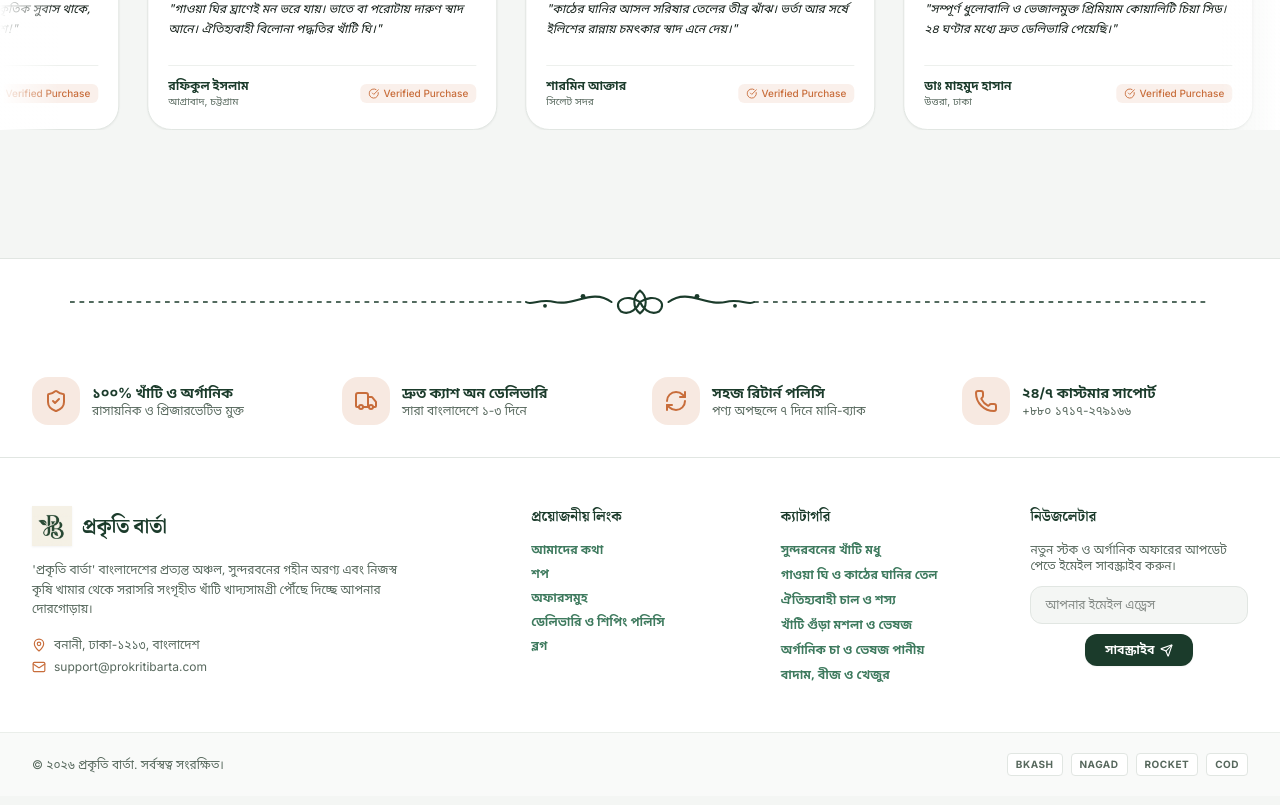
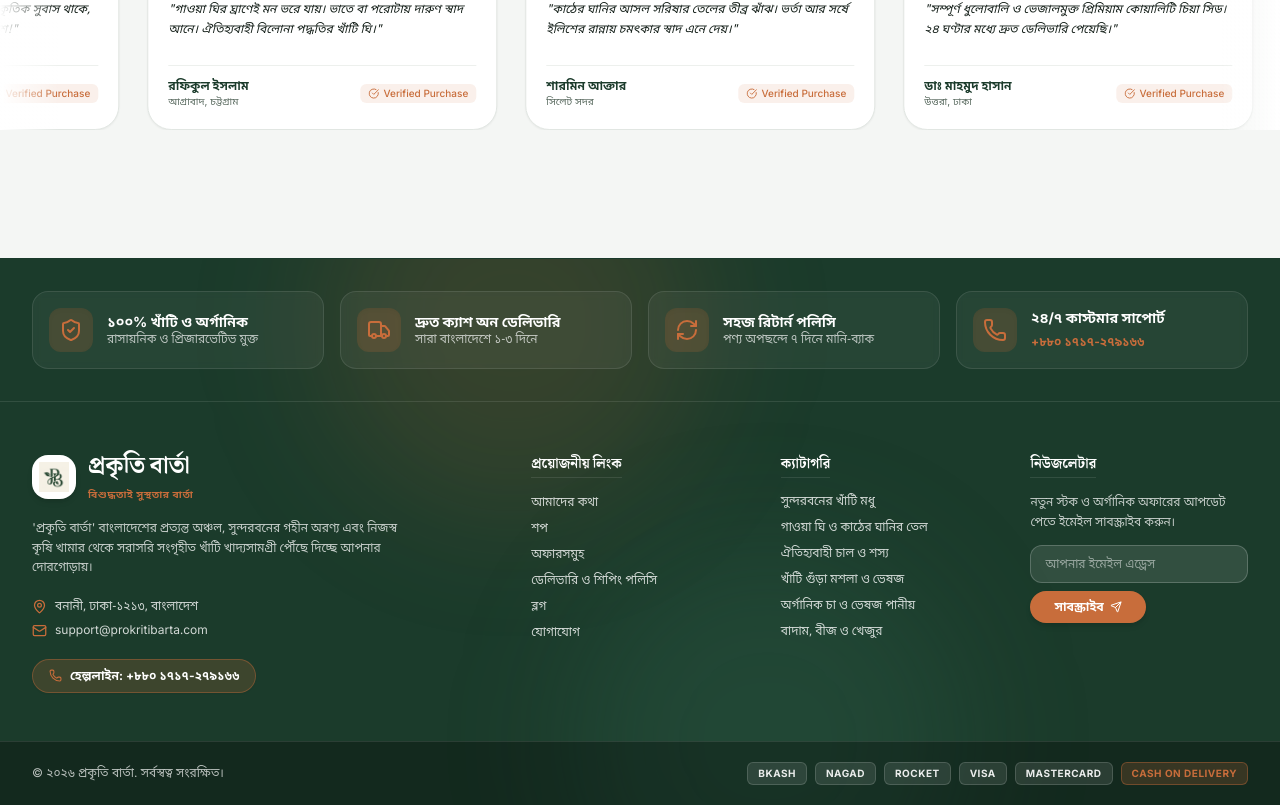
Before and after one commit to tridib371/prokriti-barta, a React (Vite) app: page / in a window 1280 px wide. Shown: the part 3776-4581 px from the top of the page. Built offline with nearby package versions, Linux system fonts and the light colour scheme.

Commit message:
style: redesign Footer with deep forest green brand theme, glassmorphic trust cards, and rich ambient lighting

```diff
--- a/src/components/layout/Footer.jsx
+++ b/src/components/layout/Footer.jsx
@@ -1,7 +1,6 @@
 import React, { useState } from 'react';
 import { Link } from 'react-router-dom';
-import { Mail, Phone, MapPin, Send, CheckCircle, ShieldCheck, Truck, RefreshCw } from 'lucide-react';
-import AlponaDivider from '../ui/AlponaDivider';
+import { Mail, Phone, MapPin, Send, CheckCircle, ShieldCheck, Truck, RefreshCw, ArrowRight } from 'lucide-react';
 import categories from '../../data/categories.json';
 import { useLanguage } from '../../context/LanguageContext';
 
@@ -19,100 +18,132 @@ export default function Footer() {
   };
 
   return (
-    <footer className="bg-surface text-ink border-t border-line mt-16 transition-colors">
-      <AlponaDivider className="my-0" />
+    <footer className="bg-primary text-white relative overflow-hidden border-t border-primary/40 mt-16 select-none">
 
-      {/* Value Badges Banner */}
-      <div className="max-w-7xl mx-auto px-4 sm:px-6 lg:px-8 py-8 border-b border-line">
-        <div className="grid grid-cols-1 sm:grid-cols-2 md:grid-cols-4 gap-6 text-center sm:text-left">
-          <div className="flex items-center gap-3 justify-center sm:justify-start">
-            <div className="p-3 rounded-2xl bg-accent/15 text-accent">
+      {/* Ambient Decorative Lighting Blurs */}
+      <div className="absolute -top-32 left-1/4 w-96 h-96 bg-accent/15 rounded-full blur-3xl pointer-events-none" />
+      <div className="absolute -bottom-32 right-1/4 w-96 h-96 bg-accent-2/20 rounded-full blur-3xl pointer-events-none" />
+
+      {/* 1. Value Badges Banner */}
+      <div className="max-w-7xl mx-auto px-4 sm:px-6 lg:px-8 py-8 border-b border-white/10 relative z-10">
+        <div className="grid grid-cols-1 sm:grid-cols-2 lg:grid-cols-4 gap-4">
+
+          <div className="flex items-center gap-3.5 p-4 rounded-2xl bg-white/5 border border-white/10 backdrop-blur-xs hover:bg-white/10 hover:border-accent/40 transition-all">
+            <div className="w-11 h-11 rounded-xl bg-accent/20 text-accent flex items-center justify-center shrink-0 shadow-inner">
               <ShieldCheck size={24} />
             </div>
             <div>
-              <h4 className="font-bold text-sm text-primary">{t('footer.pure.title')}</h4>
-              <p className="text-xs text-muted">{t('footer.pure.sub')}</p>
+              <h4 className="font-bold text-sm text-white">{t('footer.pure.title')}</h4>
+              <p className="text-xs text-white/70 font-bn-sans">{t('footer.pure.sub')}</p>
             </div>
           </div>
 
-          <div className="flex items-center gap-3 justify-center sm:justify-start">
-            <div className="p-3 rounded-2xl bg-accent/15 text-accent">
+          <div className="flex items-center gap-3.5 p-4 rounded-2xl bg-white/5 border border-white/10 backdrop-blur-xs hover:bg-white/10 hover:border-accent/40 transition-all">
+            <div className="w-11 h-11 rounded-xl bg-accent/20 text-accent flex items-center justify-center shrink-0 shadow-inner">
               <Truck size={24} />
             </div>
             <div>
-              <h4 className="font-bold text-sm text-primary">{t('footer.cod.title')}</h4>
-              <p className="text-xs text-muted">{t('footer.cod.sub')}</p>
+              <h4 className="font-bold text-sm text-white">{t('footer.cod.title')}</h4>
+              <p className="text-xs text-white/70 font-bn-sans">{t('footer.cod.sub')}</p>
             </div>
           </div>
 
-          <div className="flex items-center gap-3 justify-center sm:justify-start">
-            <div className="p-3 rounded-2xl bg-accent/15 text-accent">
+          <div className="flex items-center gap-3.5 p-4 rounded-2xl bg-white/5 border border-white/10 backdrop-blur-xs hover:bg-white/10 hover:border-accent/40 transition-all">
+            <div className="w-11 h-11 rounded-xl bg-accent/20 text-accent flex items-center justify-center shrink-0 shadow-inner">
               <RefreshCw size={24} />
             </div>
             <div>
-              <h4 className="font-bold text-sm text-primary">{t('footer.return.title')}</h4>
-              <p className="text-xs text-muted">{t('footer.return.sub')}</p>
+              <h4 className="font-bold text-sm text-white">{t('footer.return.title')}</h4>
+              <p className="text-xs text-white/70 font-bn-sans">{t('footer.return.sub')}</p>
             </div>
           </div>
 
-          <div className="flex items-center gap-3 justify-center sm:justify-start">
-            <div className="p-3 rounded-2xl bg-accent/15 text-accent">
+          <div className="flex items-center gap-3.5 p-4 rounded-2xl bg-white/5 border border-white/10 backdrop-blur-xs hover:bg-white/10 hover:border-accent/40 transition-all">
+            <div className="w-11 h-11 rounded-xl bg-accent/20 text-accent flex items-center justify-center shrink-0 shadow-inner">
               <Phone size={24} />
             </div>
             <div>
-              <h4 className="font-bold text-sm text-primary">{t('footer.support.title')}</h4>
-              <p className="text-xs text-muted">{n('+880 1717-279166')}</p>
-            </div>
-          </div>
+              <h4 className="font-bold text-sm text-white">{t('footer.support.title')}</h4>
+              <a href="tel:+8801717279166" className="text-xs text-accent font-bold hover:underline">
+                {n('+880 1717-279166')}
+              </a>
             </div>
           </div>
 
-      {/* Main Footer Links */}
-      <div className="max-w-7xl mx-auto px-4 sm:px-6 lg:px-8 py-12 grid grid-cols-1 md:grid-cols-2 lg:grid-cols-5 gap-8">
+        </div>
+      </div>
+
+      {/* 2. Main Footer Content Columns */}
+      <div className="max-w-7xl mx-auto px-4 sm:px-6 lg:px-8 py-12 grid grid-cols-1 md:grid-cols-2 lg:grid-cols-5 gap-8 relative z-10">
+
         {/* Brand Column */}
         <div className="lg:col-span-2 space-y-4">
-          <Link to="/" className="flex items-center gap-2.5">
+          <Link to="/" className="inline-flex items-center gap-3 group">
+            <div className="w-11 h-11 rounded-2xl bg-white p-1.5 shadow-md flex items-center justify-center border border-white/20 group-hover:scale-105 transition-transform">
               <img
                 src="/PB.jpg"
                 alt="Prokriti Barta Logo"
-              className="w-10 h-10 object-contain drop-shadow-xs"
+                className="w-full h-full object-contain"
               />
-            <span className="font-display font-bold text-xl text-primary">
+            </div>
+            <div>
+              <span className="font-display font-bold text-2xl text-white block leading-tight">
                 {lang === 'bn' ? 'প্রকৃতি বার্তা' : 'Prokriti Barta'}
               </span>
+              <span className="text-[10px] text-accent uppercase font-bold tracking-wider font-bn-sans">
+                {lang === 'bn' ? 'বিশুদ্ধতাই সুস্থতার বার্তা' : 'Pure Organic Living'}
+              </span>
+            </div>
           </Link>
-          <p className="text-xs text-muted leading-relaxed max-w-sm font-bn-sans">
+
+          <p className="text-xs text-white/75 leading-relaxed max-w-sm font-bn-sans">
             {t('footer.brand.desc')}
           </p>
-          <div className="space-y-1.5 text-xs text-muted">
+
+          <div className="space-y-2 text-xs text-white/80 font-bn-sans pt-1">
             <p className="flex items-center gap-2">
-              <MapPin size={14} className="text-accent" /> {t('footer.address')}
+              <MapPin size={15} className="text-accent shrink-0" /> {t('footer.address')}
             </p>
             <p className="flex items-center gap-2">
-              <Mail size={14} className="text-accent" /> support@prokritibarta.com
+              <Mail size={15} className="text-accent shrink-0" /> support@prokritibarta.com
             </p>
+          </div>
+
+          <div className="pt-1">
+            <a
+              href="tel:+8801717279166"
+              className="inline-flex items-center gap-2 px-4 py-2 rounded-full bg-accent/20 border border-accent/40 text-white text-xs font-bold hover:bg-accent hover:text-white transition-all shadow-xs"
+            >
+              <Phone size={13} className="text-accent" />
+              <span>{lang === 'bn' ? 'হেল্পলাইন:' : 'Helpline:'} {n('+880 1717-279166')}</span>
+            </a>
           </div>
         </div>
 
-        {/* Quick Links */}
+        {/* Quick Navigation */}
         <div>
-          <h4 className="font-display font-bold text-sm text-primary mb-4">{t('footer.quickLinks')}</h4>
-          <ul className="space-y-2 text-xs">
-            <li><Link to="/about" className="text-accent-2 font-semibold hover:text-accent transition-colors">{t('nav.about')}</Link></li>
-            <li><Link to="/shop" className="text-accent-2 font-semibold hover:text-accent transition-colors">{t('nav.shop')}</Link></li>
-            <li><Link to="/offers" className="text-accent-2 font-semibold hover:text-accent transition-colors">{t('nav.offers')}</Link></li>
-            <li><Link to="/delivery" className="text-accent-2 font-semibold hover:text-accent transition-colors">{t('delivery.title')}</Link></li>
-            <li><Link to="/blog" className="text-accent-2 font-semibold hover:text-accent transition-colors">{t('nav.blog')}</Link></li>
+          <h4 className="font-display font-bold text-sm text-white mb-4 pb-1 border-b border-white/10 inline-block">
+            {t('footer.quickLinks')}
+          </h4>
+          <ul className="space-y-2.5 text-xs text-white/80">
+            <li><Link to="/about" className="hover:text-accent hover:translate-x-1 inline-block transition-transform">{t('nav.about')}</Link></li>
+            <li><Link to="/shop" className="hover:text-accent hover:translate-x-1 inline-block transition-transform">{t('nav.shop')}</Link></li>
+            <li><Link to="/offers" className="hover:text-accent hover:translate-x-1 inline-block transition-transform">{t('nav.offers')}</Link></li>
+            <li><Link to="/delivery" className="hover:text-accent hover:translate-x-1 inline-block transition-transform">{t('delivery.title')}</Link></li>
+            <li><Link to="/blog" className="hover:text-accent hover:translate-x-1 inline-block transition-transform">{t('nav.blog')}</Link></li>
+            <li><Link to="/contact" className="hover:text-accent hover:translate-x-1 inline-block transition-transform">{t('nav.contact')}</Link></li>
           </ul>
         </div>
 
-        {/* Categories */}
+        {/* Organic Categories */}
         <div>
-          <h4 className="font-display font-bold text-sm text-primary mb-4">{t('footer.categories')}</h4>
-          <ul className="space-y-2 text-xs">
-            {categories.map((cat) => (
+          <h4 className="font-display font-bold text-sm text-white mb-4 pb-1 border-b border-white/10 inline-block">
+            {t('footer.categories')}
+          </h4>
+          <ul className="space-y-2.5 text-xs text-white/80 font-bn-sans">
+            {categories.slice(0, 6).map((cat) => (
               <li key={cat.id}>
-                <Link to={`/shop?category=${cat.slug}`} className="text-accent-2 font-semibold hover:text-accent transition-colors font-bn-sans">
+                <Link to={`/shop?category=${cat.slug}`} className="hover:text-accent hover:translate-x-1 inline-block transition-transform">
                   {lang === 'bn' ? cat.bnName : cat.name}
                 </Link>
               </li>
@@ -120,45 +151,54 @@ export default function Footer() {
           </ul>
         </div>
 
-        {/* Newsletter */}
+        {/* Newsletter Signup */}
         <div>
-          <h4 className="font-display font-bold text-sm text-primary mb-4">{t('footer.newsletter')}</h4>
-          <p className="text-xs text-muted mb-3">{t('footer.newsletter.desc')}</p>
+          <h4 className="font-display font-bold text-sm text-white mb-4 pb-1 border-b border-white/10 inline-block">
+            {t('footer.newsletter')}
+          </h4>
+          <p className="text-xs text-white/75 mb-3 font-bn-sans leading-relaxed">
+            {t('footer.newsletter.desc')}
+          </p>
 
           {subscribed ? (
-            <div className="bg-accent/15 border border-accent/30 p-3 rounded-xl flex items-center gap-2 text-xs text-accent font-medium">
+            <div className="bg-accent/20 border border-accent/40 p-3 rounded-2xl flex items-center gap-2 text-xs text-accent font-bold">
               <CheckCircle size={16} /> {t('footer.newsletter.success')}
             </div>
           ) : (
-            <form onSubmit={handleNewsletter} className="flex flex-col items-center gap-2.5 w-full">
+            <form onSubmit={handleNewsletter} className="space-y-2 w-full">
               <input
                 type="email"
                 required
                 placeholder={t('footer.newsletter.placeholder')}
                 value={email}
                 onChange={(e) => setEmail(e.target.value)}
-                className="w-full bg-bg text-ink text-xs px-3.5 py-2.5 rounded-xl border border-line focus:border-accent outline-none"
+                className="w-full bg-white/10 text-white placeholder-white/50 text-xs px-3.5 py-2.5 rounded-xl border border-white/20 focus:border-accent focus:bg-white/15 outline-none transition-all"
               />
+              <div className="flex justify-start">
                 <button
                   type="submit"
-                className="px-5 py-2 bg-primary text-surface hover:bg-primary/90 text-xs font-semibold rounded-xl transition-all flex items-center justify-center gap-1.5 shadow-xs hover:shadow cursor-pointer"
+                  className="px-6 py-2 bg-accent text-white hover:bg-accent/90 text-xs font-bold rounded-full transition-all flex items-center gap-1.5 shadow-md hover:scale-105 active:scale-95 cursor-pointer"
                 >
-                {t('footer.newsletter.btn')} <Send size={13} />
+                  <span>{t('footer.newsletter.btn')}</span>
+                  <Send size={12} />
                 </button>
+              </div>
             </form>
           )}
         </div>
       </div>
 
-      {/* Bottom Copyright & Payment Methods */}
-      <div className="border-t border-line/60 bg-bg/50 py-5">
-        <div className="max-w-7xl mx-auto px-4 sm:px-6 lg:px-8 flex flex-col sm:flex-row items-center justify-between gap-4 text-xs text-muted">
+      {/* 3. Bottom Copyright & Payment Methods */}
+      <div className="border-t border-white/10 bg-black/30 py-5 relative z-10">
+        <div className="max-w-7xl mx-auto px-4 sm:px-6 lg:px-8 flex flex-col sm:flex-row items-center justify-between gap-4 text-xs text-white/70">
           <p>© {n(new Date().getFullYear())} {lang === 'bn' ? 'প্রকৃতি বার্তা' : 'Prokriti Barta'}. {t('footer.rights')}</p>
-          <div className="flex items-center gap-2 text-[10px] uppercase font-bold tracking-wider">
-            <span className="px-2 py-1 bg-surface border border-line rounded">bKash</span>
-            <span className="px-2 py-1 bg-surface border border-line rounded">Nagad</span>
-            <span className="px-2 py-1 bg-surface border border-line rounded">Rocket</span>
-            <span className="px-2 py-1 bg-surface border border-line rounded">COD</span>
+          <div className="flex flex-wrap items-center justify-center gap-2 text-[10px] uppercase font-bold tracking-wider">
+            <span className="px-2.5 py-1 bg-white/10 border border-white/15 rounded-md text-white/90">bKash</span>
+            <span className="px-2.5 py-1 bg-white/10 border border-white/15 rounded-md text-white/90">Nagad</span>
+            <span className="px-2.5 py-1 bg-white/10 border border-white/15 rounded-md text-white/90">Rocket</span>
+            <span className="px-2.5 py-1 bg-white/10 border border-white/15 rounded-md text-white/90">Visa</span>
+            <span className="px-2.5 py-1 bg-white/10 border border-white/15 rounded-md text-white/90">Mastercard</span>
+            <span className="px-2.5 py-1 bg-accent/20 border border-accent/40 rounded-md text-accent">Cash on Delivery</span>
           </div>
         </div>
       </div>
```
Lines whose indentation alone changed are shown as unchanged.
